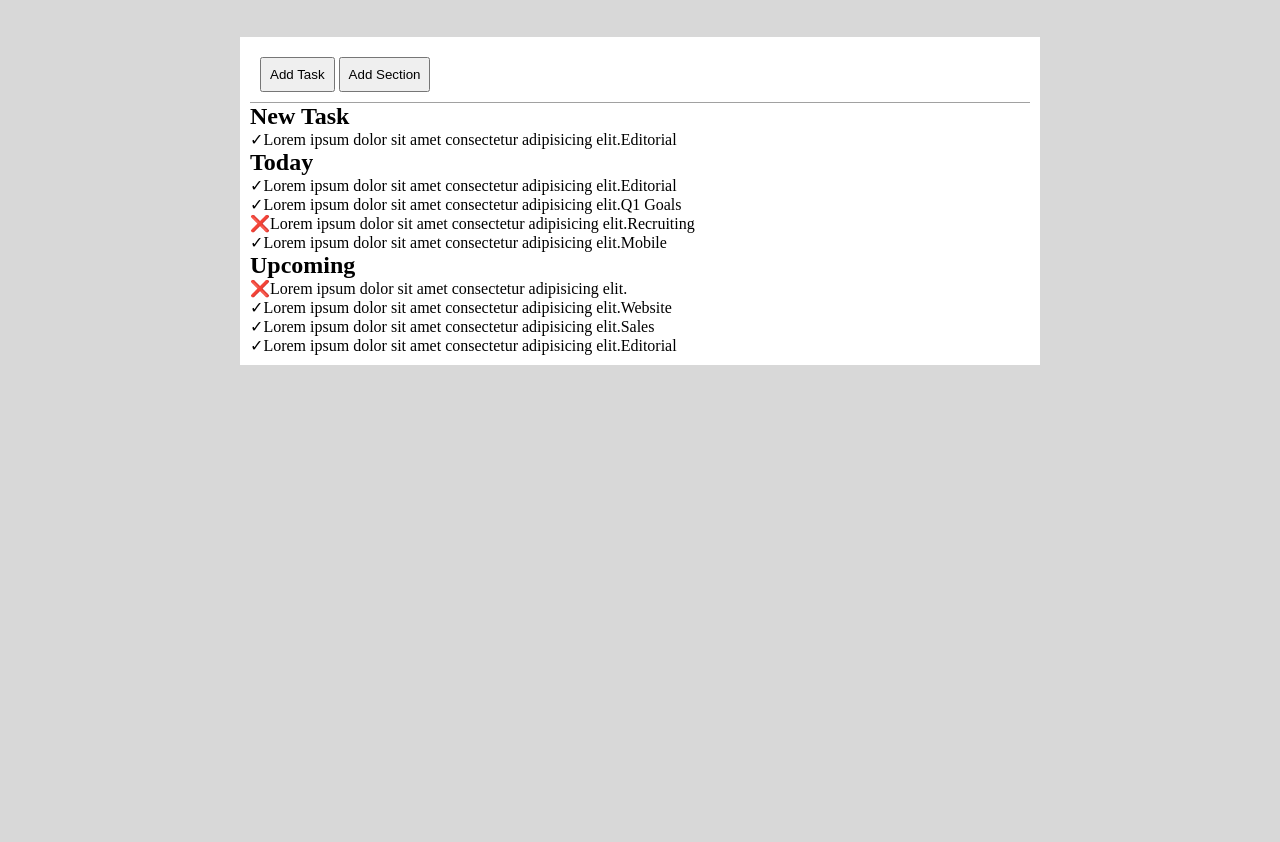
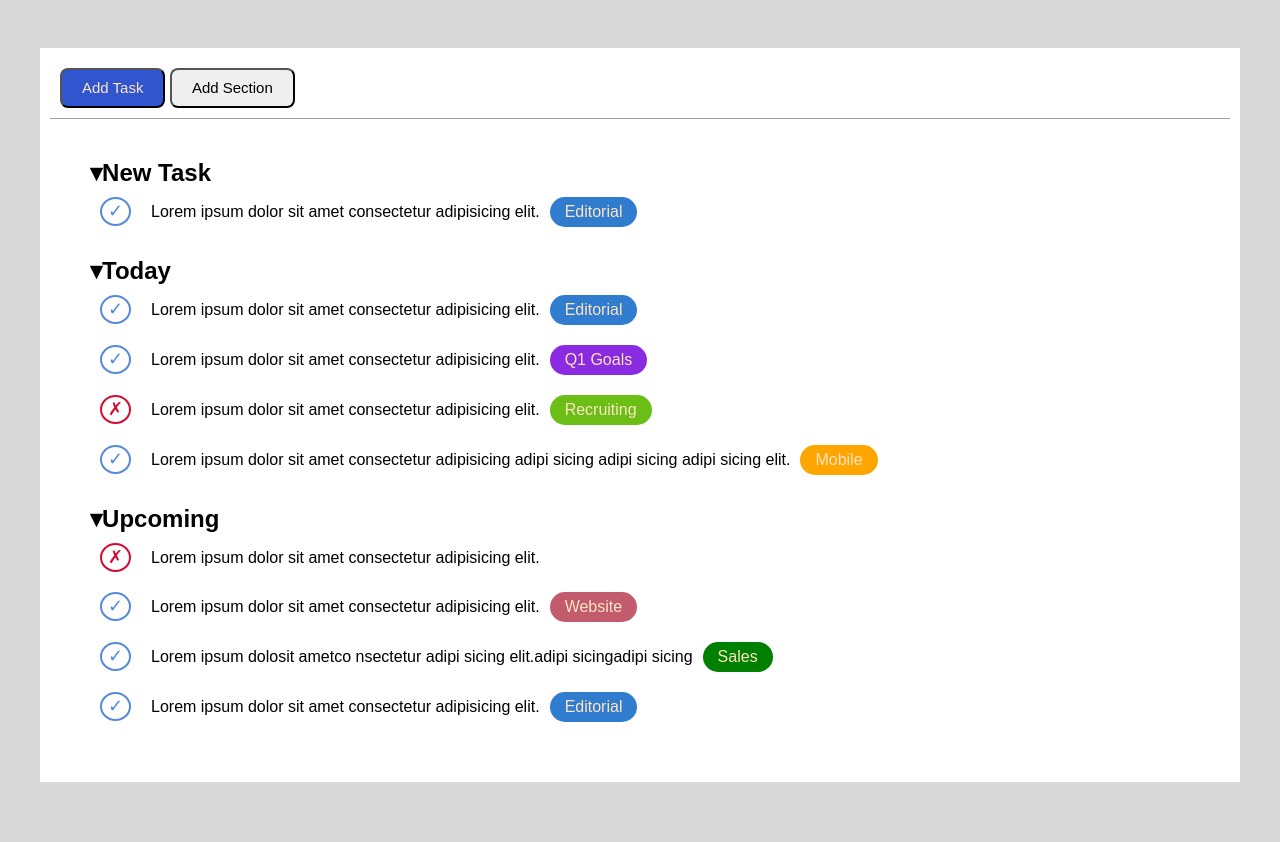
Before and after one commit to abrenga/html-css-toboolist, a plain HTML site: page index.html in a window 1280 px wide. Shown: the part 84-926 px from the top of the page. Before the commit the page ends 800 px from the top, so only its background shows below. Drawn offline with Linux system fonts and the light colour scheme.

Commit message:
update: completed the css part of the exercise

```diff
--- a/css/style.css
+++ b/css/style.css
@@ -3,10 +3,12 @@
     margin: 0;
     padding: 0;
     box-sizing: border-box;
+    font-family: sans-serif;
 }
 
 ul li {
     list-style: none;
+    padding: 10px;
 }
 
 body {
@@ -15,39 +17,114 @@ body {
 
 .header_style {
     background-color: white;
-
-
 }
 
-img {
-    width: 150px;
+.logo {
+    width: 200px;
     padding: 15px;
 }
 
 
-.section_button{
+.section_button {
     border-bottom: 1px solid rgb(161, 161, 161);
     padding: 10px;
 }
 
-.button{
-   text-align: center;
-   padding: 8px;
+.button {
+    display: inline-block;
+    padding: 3px 20px;
+    line-height: 30px;
+    font-size: 15px;
+    border-radius: 8px;
 
 }
 
+.blu_stl {
+    background-color: rgb(48, 85, 206);
+    color: bisque;
+}
 
-.content{
-   padding: 60px 0;
-}
 .container {
 
-    max-width: 800px;
+    max-width: 1200px;
     margin: 0 auto;
+}
+
+.content {
+    padding: 60px 0;
+}
+
+
+
+.card {
+    background-color: white;
+    padding: 10px;
+}
+
+.padding_list {
+    padding: 30px;
+}
+
+
+
+.spn_box {
+    margin-right: 20px;
+    border-radius: 50%;
+    display: inline-block;
+    text-align: center;
+    width: 31px;
+    line-height: 25px;
+    font-size: 18px;
+}
+
+.blue_t {
+    color: rgb(78, 137, 225);
+    border: 2px solid rgb(86, 137, 218);
+}
+
+.red_t {
+    color: rgb(213, 10, 50);
+    border: 2px solid rgb(213,
+            10,
+            50);
+}
+
+.box {
+    margin-left: 10px;
+    display: inline-block;
+    border-radius: 20px;
+    padding: 5px 15px;
+    line-height: 20px;
+    color: bisque;
+}
+
+
+.b_blue {
+    background-color: rgb(48, 124, 206);
 
 }
 
-.card{
-    background-color: white;
-    padding: 10px;
+.b_blue {
+    background-color: rgb(48, 124, 206);
+
 }
+
+.b_violet {
+    background-color: blueviolet;
+}
+
+.b_green {
+    background-color: rgb(106, 190, 22);
+}
+
+.b_orange {
+    background-color: orange;
+}
+
+.b_pink {
+    background-color: rgb(194, 91, 108);
+}
+
+.b_navigreen {
+    background-color: green;
+}
--- a/index.html
+++ b/index.html
@@ -11,38 +11,72 @@
 <body>
 
     <header class="header_style">
-        <img src="./img/Toboolist-logo.jpg" alt="logo_todolist">
+        <img class="logo" src="./img/Toboolist-logo.jpg" alt="logo_todolist">
     </header>
     <main class="content">
         <div class="container card">
             <section class="section_button">
                 <button class="button blu_stl">Add Task</button>
-                <button class="button  white_stl">Add Section</button>
+                <button class="button white_stl">Add Section</button>
             </section>
-            <ul>
+            <ul class="padding_list">
                 <li>
-                    <h2>New Task</h2>
+                    <h2><span>&dtrif;</span>New Task</h2>
                     <ul>
-                        <li><span>&check;</span><span>Lorem ipsum dolor sit amet consectetur adipisicing elit.</span><span>Editorial</span></li>
+                        <li><span class="spn_box blue_t">&check;</span><span>Lorem ipsum dolor
+                                sit amet
+                                consectetur
+                                adipisicing
+                                elit.</span><span class="box b_blue">Editorial</span></li>
                     </ul>
 
                 </li>
                 <li>
-                    <h2>Today</h2>
+                    <h2><span>&dtrif;</span>Today</h2>
                     <ul>
-                        <li><span>&check;</span><span>Lorem ipsum dolor sit amet consectetur adipisicing elit.</span><span>Editorial</span></li>
-                        <li><span>&check;</span><span>Lorem ipsum dolor sit amet consectetur adipisicing elit.</span><span>Q1 Goals</span></li>
-                        <li><span>&#10060;</span><span>Lorem ipsum dolor sit amet consectetur adipisicing elit.</span><span>Recruiting</span></li>
-                        <li><span>&check;</span><span>Lorem ipsum dolor sit amet consectetur adipisicing elit.</span><span>Mobile</span></li>
+                        <li><span class="spn_box blue_t">&check;</span><span>Lorem ipsum dolor
+                                sit amet
+                                consectetur
+                                adipisicing
+                                elit.</span><span class="box b_blue">Editorial</span></li>
+                        <li><span class="spn_box blue_t">&check;</span><span>Lorem ipsum dolor
+                                sit amet
+                                consectetur
+                                adipisicing
+                                elit.</span><span class="box b_violet">Q1 Goals</span></li>
+                        <li><span class="spn_box red_t">&cross;</span><span>Lorem ipsum dolor
+                                sit amet
+                                consectetur
+                                adipisicing
+                                elit.</span><span class="box b_green">Recruiting</span></li>
+                        <li><span class="spn_box blue_t">&check;</span><span>Lorem ipsum dolor
+                                sit amet
+                                consectetur
+                                adipisicing adipi sicing adipi sicing adipi sicing
+                                elit.</span><span class="box b_orange">Mobile</span></li>
                     </ul>
                 </li>
                 <li>
-                    <h2>Upcoming</h2>
+                    <h2><span>&dtrif;</span>Upcoming</h2>
                     <ul>
-                        <li><span>&#10060;</span><span>Lorem ipsum dolor sit amet consectetur adipisicing elit.</span></li>
-                        <li><span>&check;</span><span>Lorem ipsum dolor sit amet consectetur adipisicing elit.</span><span>Website</span></li>
-                        <li><span>&check;</span><span>Lorem ipsum dolor sit amet consectetur adipisicing elit.</span><span>Sales</span></li>
-                        <li><span>&check;</span><span>Lorem ipsum dolor sit amet consectetur adipisicing elit.</span><span>Editorial</span></li>
+                        <li><span class="spn_box red_t">&cross;</span><span>Lorem ipsum dolor
+                                sit amet
+                                consectetur adipisicing elit.</span>
+                        </li>
+                        <li><span class="spn_box blue_t">&check;</span><span>Lorem ipsum dolor
+                                sit amet
+                                consectetur
+                                adipisicing
+                                elit.</span><span class="box b_pink">Website</span></li>
+                        <li><span class="spn_box blue_t">&check;</span><span>Lorem ipsum dolosit
+                                ametco nsectetur adipi sicing elit.adipi sicingadipi sicing</span><span
+                                class="box b_navigreen">Sales</span>
+                        </li>
+                        <li><span class="spn_box blue_t">&check;</span><span>Lorem ipsum dolor
+                                sit amet
+                                consectetur
+                                adipisicing
+                                elit.</span><span class="box b_blue">Editorial</span></li>
                     </ul>
                 </li>
             </ul>
```
